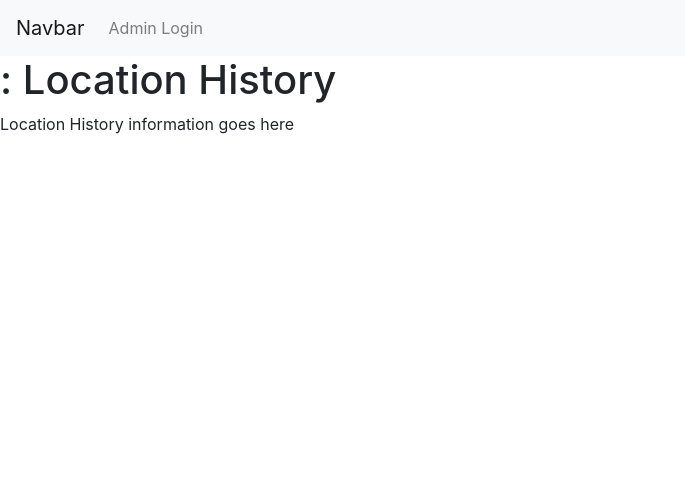
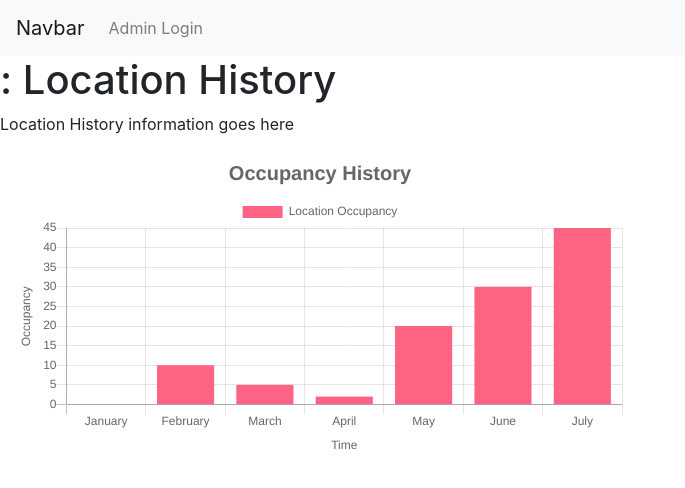
Before and after one commit to grant4001/people_counter, a React (Create React App) app in the folder website/: page /location in a window 1280 px wide. Shown: the top 488 px of the page, without its empty margins (0-685 px from the left). Built offline with nearby package versions, Linux system fonts and the light colour scheme.

Commit message:
added static chart. axes and stuff not finished but concept is there

```diff
--- a/website/package.json
+++ b/website/package.json
@@ -3,10 +3,12 @@
   "version": "0.1.0",
   "private": true,
   "dependencies": {
+    "chart.js": "^2.9.3",
     "react": "^16.9.0",
+    "react-chartjs-2": "^2.9.0",
     "react-dom": "^16.9.0",
     "react-router-dom": "^5.1.2",
-    "react-scripts": "^3.1.1",
+    "react-scripts": "^3.4.1",
     "request": "^2.88.2"
   },
   "scripts": {
--- a/website/src/Components/LocationHistory.js
+++ b/website/src/Components/LocationHistory.js
@@ -1,11 +1,65 @@
 import React from 'react';
+import { Bar } from 'react-chartjs-2';
+
+
 
 const LocationHistory = () => {
   var searchParams = new URLSearchParams(window.location.search);
+  const data = {
+    labels: ["January", "February", "March", "April", "May", "June", "July"],
+    datasets: [{
+      label: "Location Occupancy",
+      backgroundColor: 'rgb(255, 99, 132)',
+      borderColor: 'rgb(255, 99, 132)',
+      data: [0, 10, 5, 2, 20, 30, 45],
+    }]
+  };
+
+  const options = {
+    responsive: true,
+    maintainAspectRatio: true,
+    title: {
+      display: true,
+      fontSize: 20,
+      text: 'Occupancy History'
+    },
+    tooltips: {
+      mode: 'index',
+      intersect: false,
+    },
+    hover: {
+      mode: 'nearest',
+      intersect: true
+    },
+    scales: {
+      xAxes: [{
+        display: true,
+        scaleLabel: {
+          display: true,
+          labelString: 'Time'
+        }
+      }],
+      yAxes: [{
+        display: true,
+        ticks: {
+          beginAtZero: true
+        },
+        scaleLabel: {
+          display: true,
+          labelString: 'Occupancy'
+        }
+      }]
+    }
+  };
+
+
   return (
     <div>
       <h1>{searchParams.get("name")}: Location History</h1>
       <p>Location History information goes here</p>
+      <div id="graph" className="col-6">
+        <Bar data={data} options={options} width={200} height={100} />
+      </div>
     </div>
   );
 }
```
